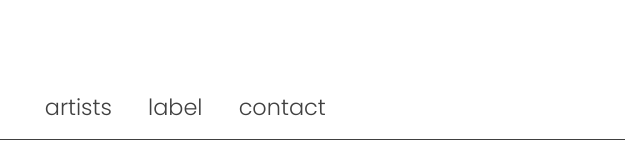
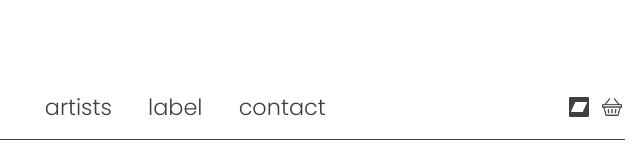
Before and after one commit to thomasnicholson/sacredrealism, a plain HTML site: page index.html in a window 1280 px wide. Shown: the full height of the page, 640-1280 px from the left. Drawn offline with Linux system fonts and the light colour scheme.

Commit message:
fix links

```diff
--- a/assets/css/nav.css
+++ b/assets/css/nav.css
@@ -34,7 +34,7 @@ nav {
 }
 
 a[class="bandcamp"]::after {
-    content: url(../assets/icons/bandcamp.png);
+    content: url(../icons/bandcamp.png);
     zoom: 0.04;
     opacity: 0.75;
     margin-left: 0px;
@@ -43,7 +43,7 @@ a[class="bandcamp"]::after {
 }
 
 a[class="basket"]::after {
-    content: url(../assets/icons/basket.png);
+    content: url(../icons/basket.png);
     zoom: 0.04;
     opacity: 0.75;
     margin-left: 0px;
```
